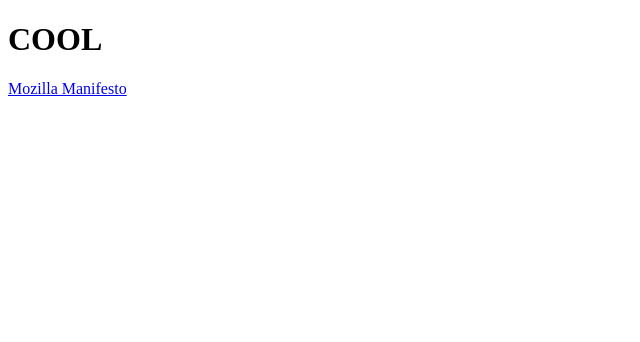
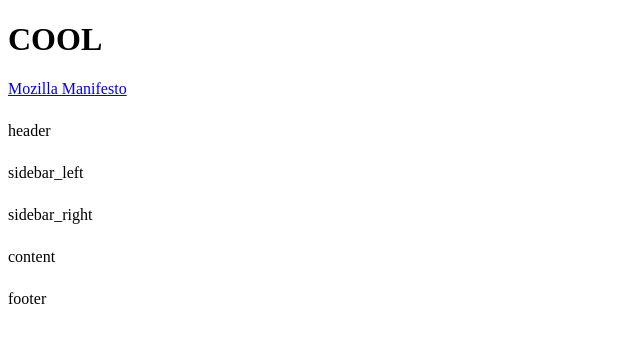
Before and after one commit to dada878/old-minecraft-website, a plain HTML site: page index.html in a window 1280 px wide. Shown: the whole page, without its empty margins (0-640 px from the left). Drawn offline with Linux system fonts and the light colour scheme.

Commit message:
Update index.html

```diff
--- a/index.html
+++ b/index.html
@@ -7,5 +7,12 @@
   <body>
     <h1>COOL</h1>
       <a href="https://www.mozilla.org/zh-TW/about/manifesto/">Mozilla Manifesto</a>
+    <div id="sitebody">
+　<div id="header">header</div>
+　<div id="sidebar_left">sidebar_left</div>
+　<div id="sidebar_right">sidebar_right</div>
+　<div id="content">content</div>
+　<div id="footer">footer</div>
+</div>
   </body>
 </html>
```
